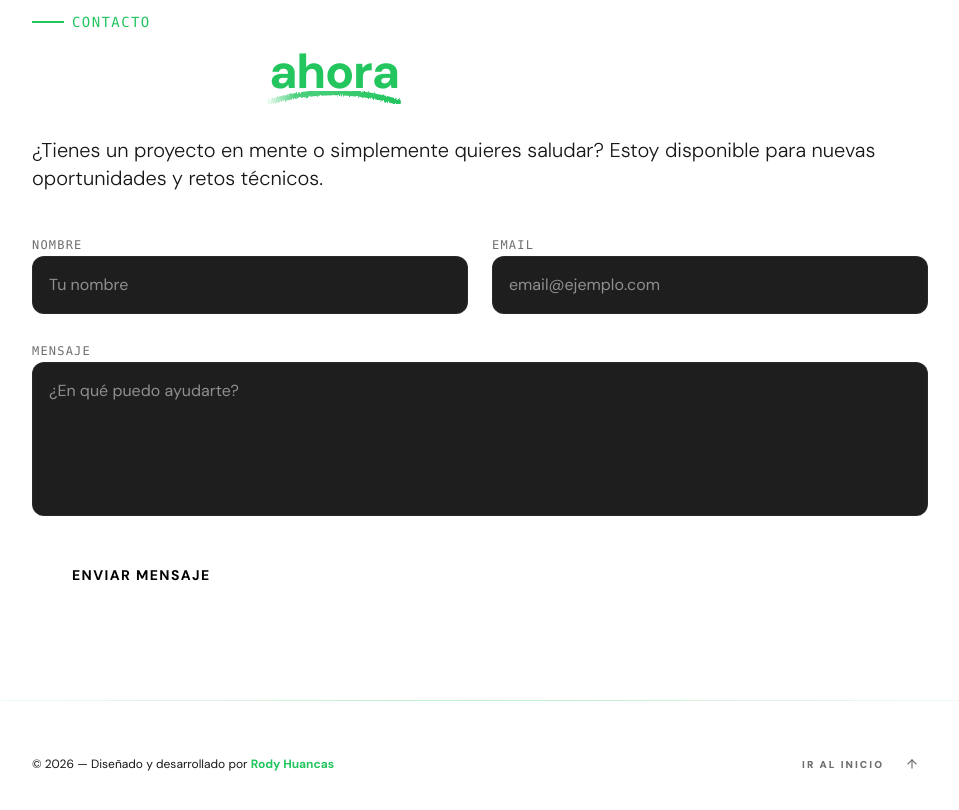
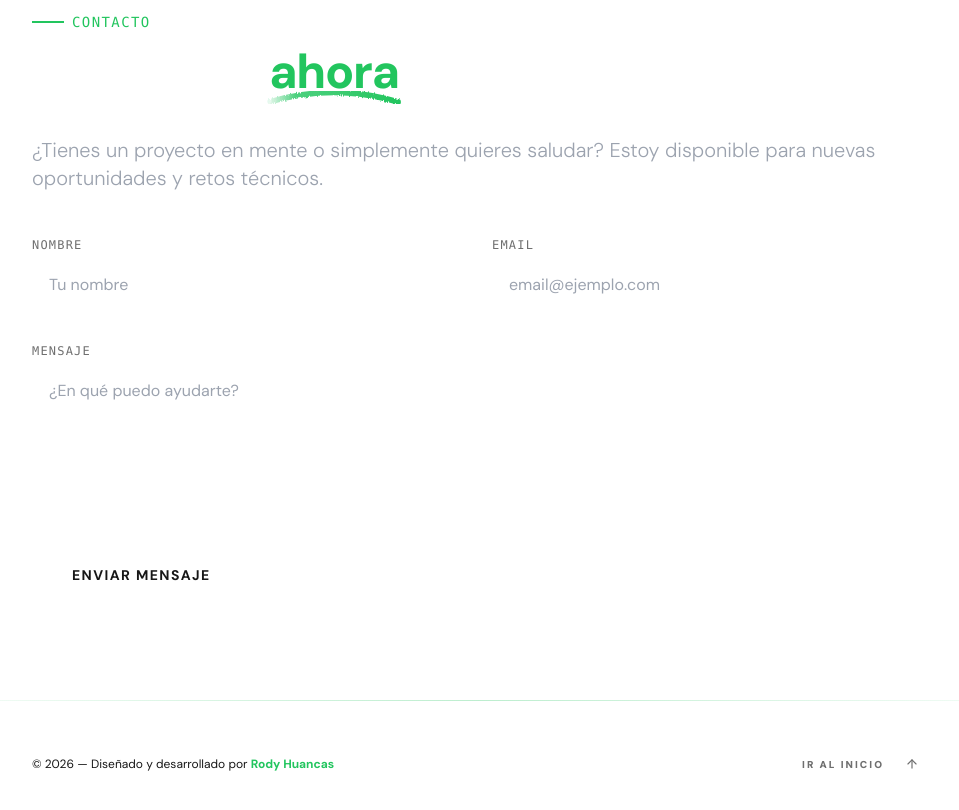
Before and after one commit to rody-huancas/dev-portfolio, a Next.js app: page / in a window 1280 px wide. Shown: the part 4700-5510 px from the top of the page, without its empty margins (160-1119 px from the left). Built offline with nearby package versions, Linux system fonts and the light colour scheme.

Commit message:
fix: update styles in ContactSection for improved accessibility and consistency

```diff
--- a/src/components/ContactSection/index.tsx
+++ b/src/components/ContactSection/index.tsx
@@ -5,7 +5,7 @@ import { toast } from "sonner";
 import Title from "../Title";
 import { BsArrowRight } from "react-icons/bs";
 
-const ContactSection: React.FC = () => {
+const ContactSection = () => {
   const [isPending, setIsPending] = useState<boolean>(false);
 
   const handleSubmit = async (e: React.FormEvent<HTMLFormElement>) => {
@@ -43,7 +43,7 @@ const ContactSection: React.FC = () => {
         <Title label="Contacto" title="Hablemos" subtitle="ahora" />
 
         <div className="space-y-10">
-          <p className="text-text-muted text-lg md:text-xl font-light">
+          <p className="text-description text-lg md:text-xl font-light">
             ¿Tienes un proyecto en mente o simplemente quieres saludar? Estoy
             disponible para nuevas oportunidades y retos técnicos.
           </p>
@@ -59,7 +59,7 @@ const ContactSection: React.FC = () => {
                   type="text"
                   id="name"
                   required
-                  className="w-full bg-input-bg border border-white/5 rounded-xl px-4 py-4 text-white focus:outline-none focus:border-status transition-colors"
+                  className="w-full dark:bg-input-bg border border-background/10 dark:border-foreground/10 rounded-xl px-4 py-4 text-foreground focus:outline-none focus:border-status transition-colors placeholder:text-description"
                   placeholder="Tu nombre"
                 />
               </div>
@@ -73,7 +73,7 @@ const ContactSection: React.FC = () => {
                   type="email"
                   id="email"
                   required
-                  className="w-full bg-input-bg border border-white/5 rounded-xl px-4 py-4 text-white focus:outline-none focus:border-status transition-colors"
+                  className="w-full dark:bg-input-bg border border-background/10 dark:border-foreground/10 rounded-xl px-4 py-4 text-foreground focus:outline-none focus:border-status transition-colors placeholder:text-description"
                   placeholder="email@ejemplo.com"
                 />
               </div>
@@ -88,7 +88,7 @@ const ContactSection: React.FC = () => {
                 id="message"
                 rows={5}
                 required
-                className="w-full bg-input-bg border border-white/5 rounded-xl px-4 py-4 text-white focus:outline-none focus:border-status transition-colors resize-none"
+                className="w-full dark:bg-input-bg border border-background/10 dark:border-foreground/10 rounded-xl px-4 py-4 text-foreground focus:outline-none focus:border-status transition-colors resize-none placeholder:text-description"
                 placeholder="¿En qué puedo ayudarte?"
               ></textarea>
             </div>
@@ -96,7 +96,7 @@ const ContactSection: React.FC = () => {
             <button
               type="submit"
               disabled={isPending}
-              className="group relative w-full md:w-auto px-10 py-4 bg-white text-black font-bold rounded-full overflow-hidden transition-all hover:pr-14 active:scale-95 disabled:opacity-50 disabled:cursor-not-allowed"
+              className="group relative w-full md:w-auto px-10 py-4 bg-background dark:bg-foreground dark:text-background text-foreground font-bold rounded-full overflow-hidden transition-all hover:pr-14 active:scale-95 disabled:opacity-50 disabled:cursor-not-allowed"
             >
               <span className="relative z-10 text-sm uppercase tracking-widest">
                 {isPending ? "Enviando..." : "Enviar mensaje"}
```
